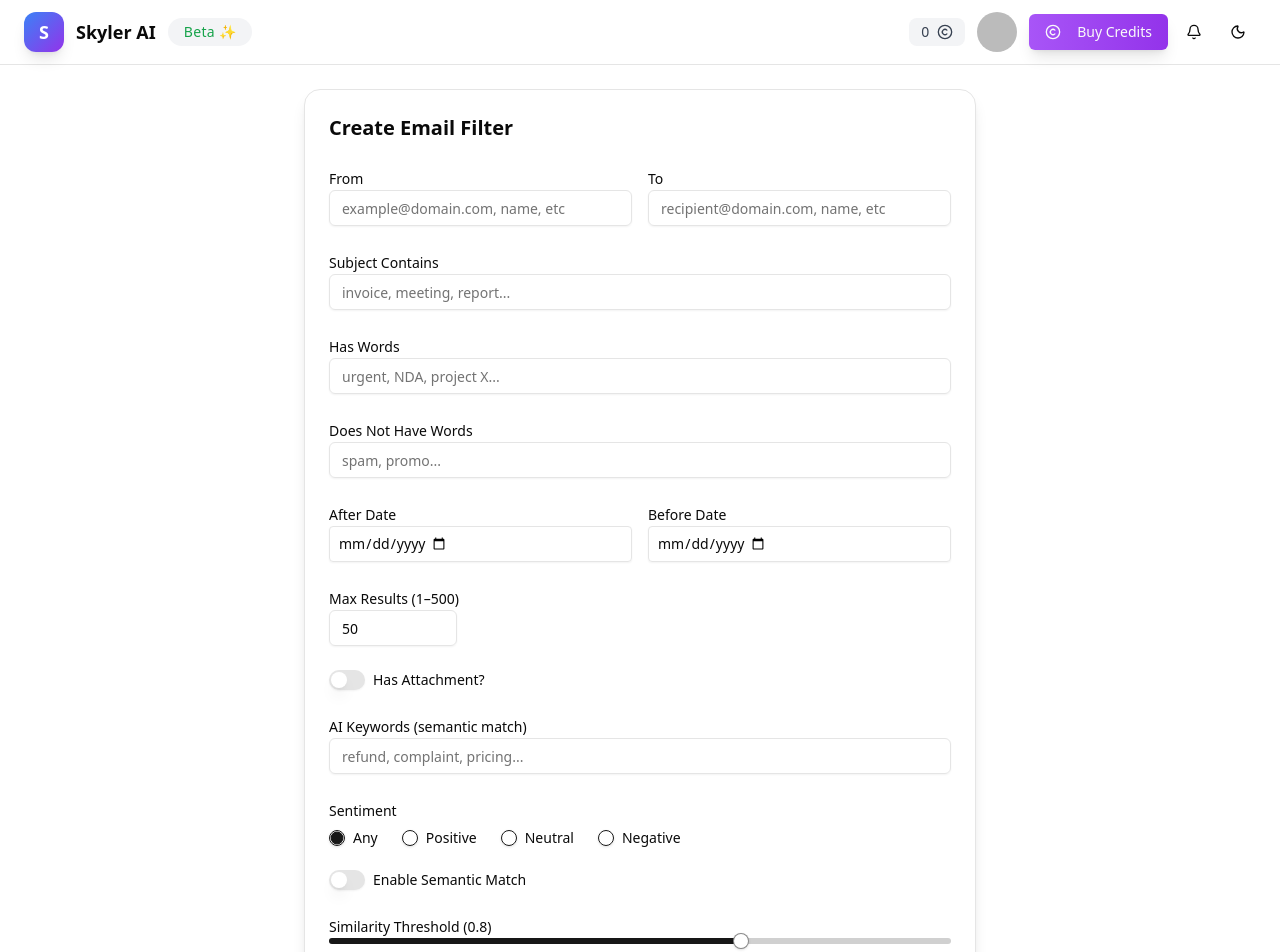
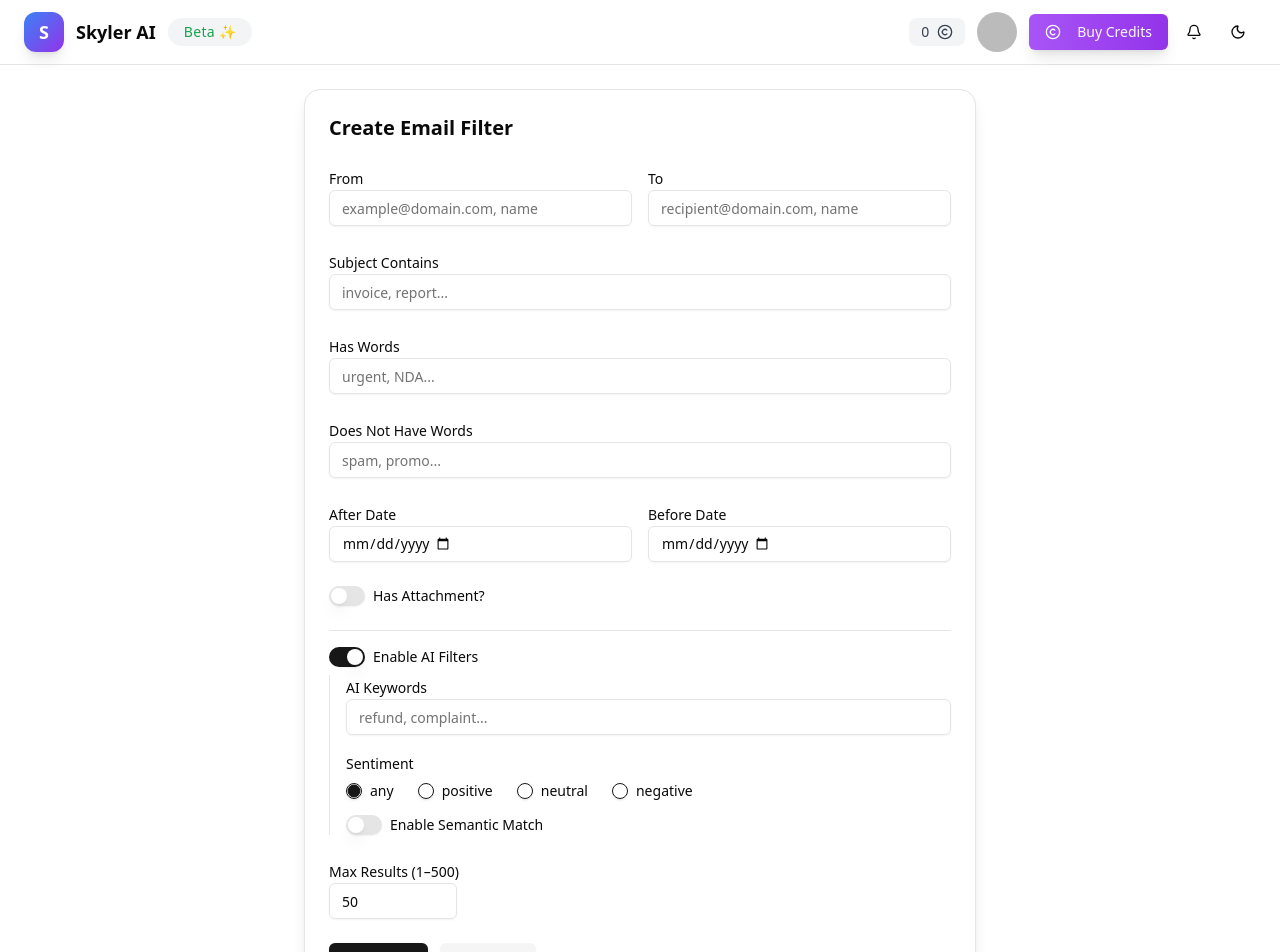
Before and after one commit to 05sanjaykumar/Skyler-AI, a Next.js app in the folder apps/web/: page /dashboard/form in a window 1280 px wide. Shown: the top 952 px of the page. Built offline with nearby package versions, Linux system fonts and the light colour scheme; no server answers; sample sign-in values are in the browser's storage.

Commit message:
chore: Updated form with sementics and other things

```diff
--- a/apps/web/app/(main)/dashboard/form/page.tsx
+++ b/apps/web/app/(main)/dashboard/form/page.tsx
@@ -23,16 +23,17 @@
   hasWords: z.string().optional(),
   notWords: z.string().optional(),
   hasAttachment: z.boolean(),
-  after: z.string().optional(),   // using string (yyyy-mm-dd) for HTML date input
+  after: z.string().optional(),
   before: z.string().optional(),
 
+  // AI Filters
+  aiEnabled: z.boolean(), // ✅ toggle
   aiKeywords: z.string().optional(),
   sentiment: z.enum(["any", "positive", "neutral", "negative"]),
   enableSemantic: z.boolean(),
   similarityThreshold: z.number().min(0.5).max(0.95),
   outputFormat: z.enum(["raw", "summary", "digest"]),
 
-  // ✅ New
   maxResults: z.number().min(1).max(500),
 });
 
@@ -53,22 +54,63 @@
       hasAttachment: false,
       after: "",
       before: "",
+      aiEnabled: true, // ✅ toggle default ON
       aiKeywords: "",
       sentiment: "any",
       enableSemantic: false,
       similarityThreshold: 0.8,
       outputFormat: "summary",
-      maxResults: 50, // ✅ default
+      maxResults: 50,
     },
   });
 
   function onSubmit(values: FormValues) {
-    // 🔥 Here’s where you can POST to your API
-    console.log("Submitted filter:", values);
-    alert("Filter saved!\n" + JSON.stringify(values, null, 2));
+    // -------- Gmail Query Construction --------
+    const gmailParts: string[] = [];
+    if (values.from) gmailParts.push(`from:${values.from}`);
+    if (values.to) gmailParts.push(`to:${values.to}`);
+    if (values.subject) gmailParts.push(`subject:${values.subject}`);
+    if (values.hasWords) gmailParts.push(values.hasWords);
+    if (values.notWords) gmailParts.push(`-${values.notWords}`);
+    if (values.hasAttachment) gmailParts.push("has:attachment");
+
+    const searchQuery = gmailParts.join(" ");
+
+    // Handle date query string
+    let dateQuery = "";
+    if (values.after) dateQuery += `after:${values.after} `;
+    if (values.before) dateQuery += `before:${values.before}`;
+    dateQuery = dateQuery.trim();
+
+    // -------- AI Filter Rules --------
+    let aiFilterRules = null;
+    if (values.aiEnabled) {
+    aiFilterRules = {
+        sentiment: values.sentiment === "any" ? null : values.sentiment,
+        keywords: values.aiKeywords
+        ? values.aiKeywords.split(",").map((k) => k.trim())
+        : [],
+        requiresSemanticAnalysis: values.enableSemantic,
+        similarityThreshold: values.enableSemantic
+      ? values.similarityThreshold ?? 0.8
+      : null,
+    };
     }
 
-  // Today's date in yyyy-mm-dd format for date input max attribute
+    const result = {
+      platform: "gmail",
+      gmailParams: {
+        maxResults: values.maxResults,
+        dateQuery,
+        searchQuery,
+      },
+      aiFilterRules,
+    };
+
+    console.log("Submitted:", result);
+    alert("Filter saved!\n" + JSON.stringify(result, null, 2));
+  }
+
   const today = new Date().toISOString().slice(0, 10);
   const after = form.watch("after");
   const before = form.watch("before");
@@ -80,27 +122,26 @@
       </CardHeader>
       <CardContent>
         <form onSubmit={form.handleSubmit(onSubmit)} className="space-y-6">
-
           {/* Basic Filters */}
           <div className="grid grid-cols-2 gap-4">
             <div>
               <Label>From</Label>
-              <Input placeholder="example@domain.com, name, etc" {...form.register("from")} />
+              <Input placeholder="example@domain.com, name" {...form.register("from")} />
             </div>
             <div>
               <Label>To</Label>
-              <Input placeholder="recipient@domain.com, name, etc" {...form.register("to")} />
+              <Input placeholder="recipient@domain.com, name" {...form.register("to")} />
             </div>
           </div>
 
           <div>
             <Label>Subject Contains</Label>
-            <Input placeholder="invoice, meeting, report..." {...form.register("subject")} />
+            <Input placeholder="invoice, report..." {...form.register("subject")} />
           </div>
 
           <div>
             <Label>Has Words</Label>
-            <Input placeholder="urgent, NDA, project X..." {...form.register("hasWords")} />
+            <Input placeholder="urgent, NDA..." {...form.register("hasWords")} />
           </div>
 
           <div>
@@ -108,75 +149,80 @@
             <Input placeholder="spam, promo..." {...form.register("notWords")} />
           </div>
 
-           {/* --- Date range --- */}
+          {/* Dates */}
           <div className="grid grid-cols-2 gap-4">
             <div>
-              <Label htmlFor="after">After Date</Label>
-              <Input type="date" id="after" {...form.register("after")} max={before || today}
-          className="border rounded p-2" />
+              <Label>After Date</Label>
+              <Input
+                type="date"
+                {...form.register("after")}
+                max={before || today}
+              />
             </div>
             <div>
-              <Label htmlFor="before">Before Date</Label>
-              <Input type="date" id="before" {...form.register("before")}  min={after || undefined}
-          max={today} className="border rounded p-2" />
+              <Label>Before Date</Label>
+              <Input
+                type="date"
+                {...form.register("before")}
+                min={after || undefined}
+                max={today}
+              />
             </div>
           </div>
 
-          {/* --- Max Results --- */}
-          <div>
-            <Label>Max Results (1–500)</Label>
-            <Input
-              type="number"
-              min={1}
-              max={500}
-              defaultValue={50}
-              {...form.register("maxResults", { valueAsNumber: true })}
-              className="w-32"
+          <div className="flex items-center space-x-2">
+            <Switch
+              checked={form.watch("hasAttachment")}
+              onCheckedChange={(val) => form.setValue("hasAttachment", val)}
             />
-          </div>
-
-          <div className="flex items-center space-x-2">
-            <Switch checked={form.watch("hasAttachment")} onCheckedChange={(val) => form.setValue("hasAttachment", val)} />
             <Label>Has Attachment?</Label>
           </div>
 
-          {/* AI Filters */}
+          {/* --------- AI Filters Section --------- */}
+          <div className="pt-4 border-t">
+            <div className="flex items-center space-x-2 mb-2">
+              <Switch
+                checked={form.watch("aiEnabled")}
+                onCheckedChange={(val) => form.setValue("aiEnabled", val)}
+              />
+              <Label>Enable AI Filters</Label>
+            </div>
+
+            {form.watch("aiEnabled") && (
+              <div className="space-y-4 pl-4 border-l">
                 <div>
-            <Label>AI Keywords (semantic match)</Label>
-            <Input placeholder="refund, complaint, pricing..." {...form.register("aiKeywords")} />
+                  <Label>AI Keywords</Label>
+                  <Input placeholder="refund, complaint..." {...form.register("aiKeywords")} />
                 </div>
 
                 <div>
                   <Label>Sentiment</Label>
                   <RadioGroup
                     defaultValue="any"
-              onValueChange={(val) => form.setValue("sentiment", val as FormValues["sentiment"])}
+                    onValueChange={(val) =>
+                      form.setValue("sentiment", val as FormValues["sentiment"])
+                    }
                     className="flex space-x-4 mt-2"
                   >
-              <div className="flex items-center space-x-2">
-                <RadioGroupItem value="any" id="sent-any" />
-                <Label htmlFor="sent-any">Any</Label>
+                    {["any", "positive", "neutral", "negative"].map((s) => (
+                      <div className="flex items-center space-x-2" key={s}>
+                        <RadioGroupItem value={s} id={`sent-${s}`} />
+                        <Label htmlFor={`sent-${s}`}>{s}</Label>
                       </div>
-              <div className="flex items-center space-x-2">
-                <RadioGroupItem value="positive" id="sent-pos" />
-                <Label htmlFor="sent-pos">Positive</Label>
-              </div>
-              <div className="flex items-center space-x-2">
-                <RadioGroupItem value="neutral" id="sent-neu" />
-                <Label htmlFor="sent-neu">Neutral</Label>
-              </div>
-              <div className="flex items-center space-x-2">
-                <RadioGroupItem value="negative" id="sent-neg" />
-                <Label htmlFor="sent-neg">Negative</Label>
-              </div>
+                    ))}
                   </RadioGroup>
                 </div>
 
                 <div className="flex items-center space-x-2">
-            <Switch checked={form.watch("enableSemantic")} onCheckedChange={(val) => form.setValue("enableSemantic", val)} />
+                  <Switch
+                    checked={form.watch("enableSemantic")}
+                    onCheckedChange={(val) =>
+                      form.setValue("enableSemantic", val)
+                    }
+                  />
                   <Label>Enable Semantic Match</Label>
                 </div>
-
+                {form.watch("enableSemantic") && (
                     <div>
                         <Label>Similarity Threshold ({form.watch("similarityThreshold")})</Label>
                         <Slider
@@ -184,32 +230,36 @@
                         min={0.5}
                         max={0.95}
                         step={0.05}
-              onValueChange={(val) => form.setValue("similarityThreshold", val[0] ?? 0.8)}
+                        onValueChange={(val) =>
+                            form.setValue("similarityThreshold", val[0] ?? 0.8)
+                        }
                         />
                     </div>
+                )}
+              </div>
+            )}
+          </div>
 
-          {/* Output Format */}
+          {/* Max Results */}
           <div>
-            <Label>Output Format</Label>
-            <Select
-              defaultValue="summary"
-              onValueChange={(val) => form.setValue("outputFormat", val as FormValues["outputFormat"])}
-            >
-              <SelectTrigger>
-                <SelectValue placeholder="Select format" />
-              </SelectTrigger>
-              <SelectContent>
-                <SelectItem value="raw">Raw</SelectItem>
-                <SelectItem value="summary">Summary</SelectItem>
-                <SelectItem value="digest">Digest</SelectItem>
-              </SelectContent>
-            </Select>
+            <Label>Max Results (1–500)</Label>
+            <Input
+              type="number"
+              min={1}
+              max={500}
+              {...form.register("maxResults", { valueAsNumber: true })}
+              className="w-32"
+            />
           </div>
 
           {/* Actions */}
           <div className="flex gap-3">
             <Button type="submit">Save Filter</Button>
-            <Button type="button" variant="secondary" onClick={form.handleSubmit(onSubmit)}>
+            <Button
+              type="button"
+              variant="secondary"
+              onClick={form.handleSubmit(onSubmit)}
+            >
               Test Filter
             </Button>
           </div>
```
Lines whose indentation alone changed are shown as unchanged.
